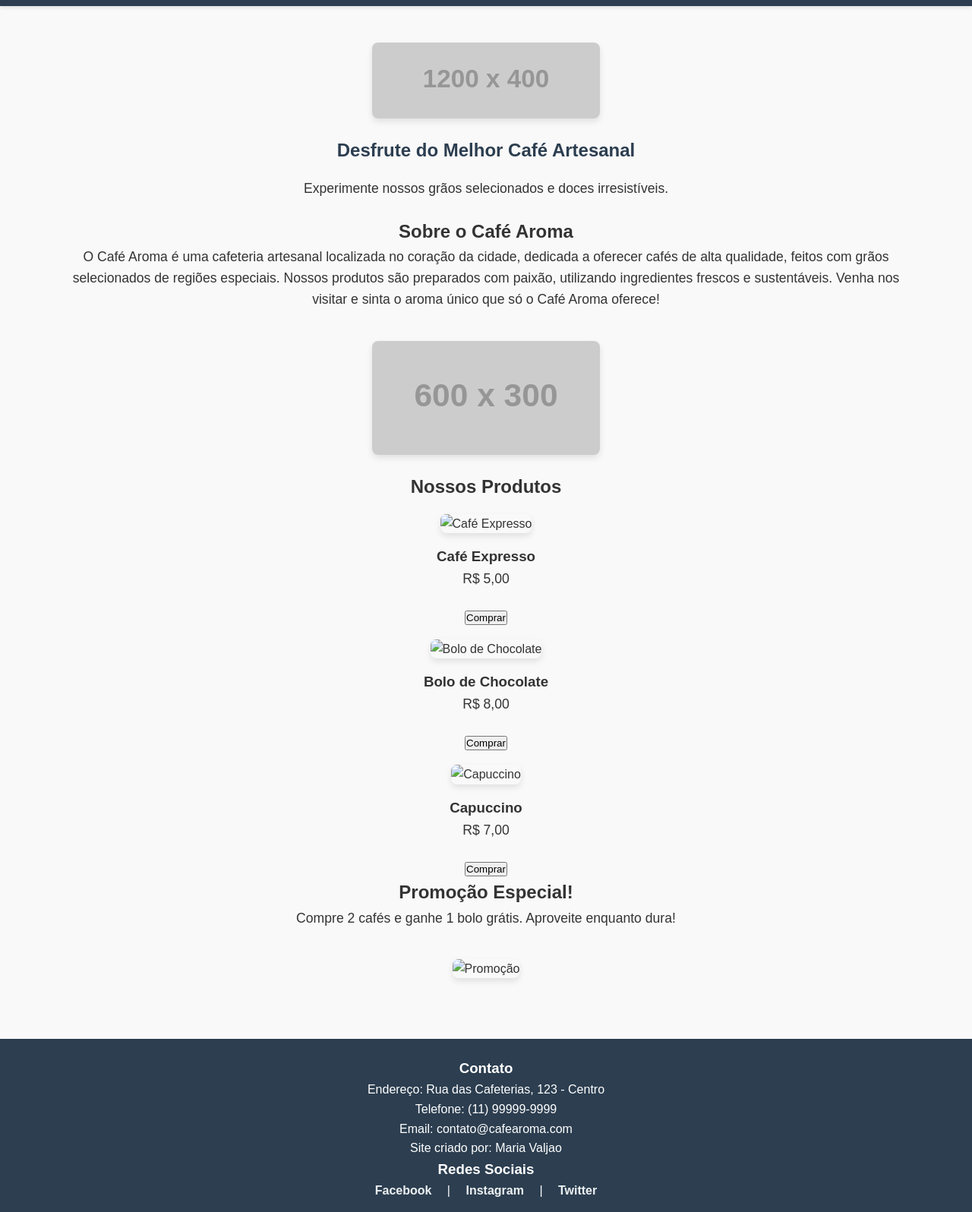
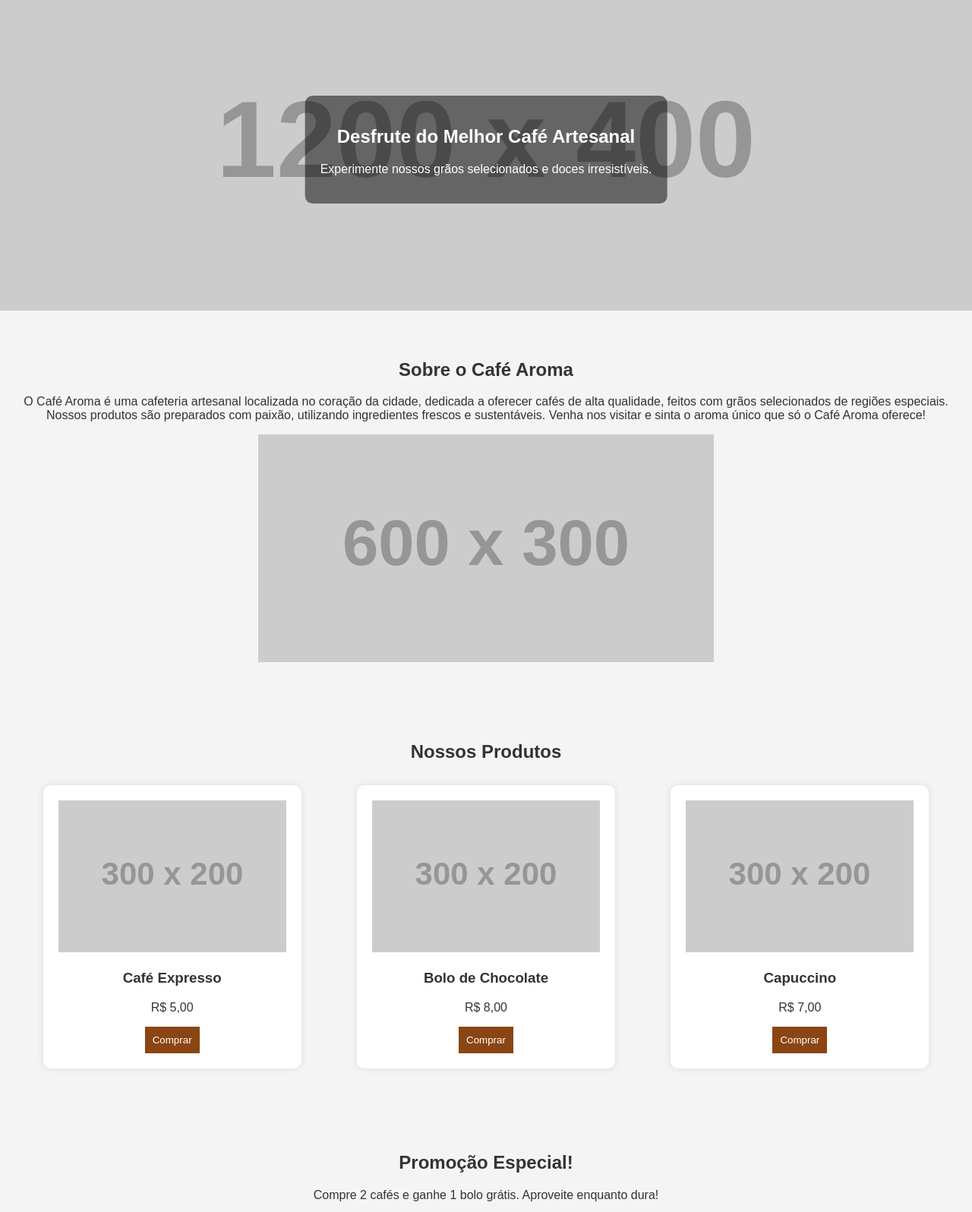
Before and after one commit to mariavaljao/seliga, a plain HTML site: page index.html in a window 1280 px wide. Shown: the part 92-1688 px from the top of the page at 76% size. Drawn offline with Linux system fonts and the light colour scheme; placeholder pictures from the web are drawn by us.

Commit message:
Add files via upload

```diff
--- a/index.html
+++ b/index.html
@@ -45,25 +45,19 @@
             <h2>Nossos Produtos</h2>
             <div class="produto-grid">
                 <div class="produto">
-                    <img src="{
-close-up shot of a freshly made espresso in a small ceramic cup, rich golden crema on top, steam rising gently, set on a dark wooden counter in a cozy café atmosphere, high-detail professional food photography."
-}
-alt="Café Expresso">
+                    <img src="https://via.placeholder.com/300x200/654321/FFFFFF?text=Café+Expresso" alt="Café Expresso">
                     <h3>Café Expresso</h3>
                     <p>R$ 5,00</p>
                     <button class="comprar">Comprar</button>
                 </div>
                 <div class="produto">
-                    <img src="
-  delicious, rich chocolate cake on a wooden table, covered in glossy chocolate ganache, with chocolate shavings on top, warm lighting, high-detail food photography, mouth-watering and inviting."
- alt="Bolo de Chocolate">
+                    <img src="https://via.placeholder.com/300x200/654321/FFFFFF?text=Bolo+de+Chocolate" alt="Bolo de Chocolate">
                     <h3>Bolo de Chocolate</h3>
                     <p>R$ 8,00</p>
                     <button class="comprar">Comprar</button>
                 </div>
                 <div class="produto">
-                    <img src=" beautifully crafted cappuccino in a ceramic cup, with smooth and detailed milk foam art on top, warm café lighting, placed on a wooden table, high-detail professional photography, cozy atmosphere."
- alt="Capuccino">
+                    <img src="https://via.placeholder.com/300x200/654321/FFFFFF?text=Capuccino" alt="Capuccino">
                     <h3>Capuccino</h3>
                     <p>R$ 7,00</p>
                     <button class="comprar">Comprar</button>
@@ -75,8 +69,7 @@ alt="Café Expresso">
         <section class="propaganda">
             <h2>Promoção Especial!</h2>
             <p>Compre 2 cafés e ganhe 1 bolo grátis. Aproveite enquanto dura!</p>
-            <img src="Promotional poster design showing two cups of coffee (espresso or cappuccino) side by side with steam rising, next to a delicious slice of chocolate cake with icing. Bright, inviting colors, modern café-style design, bold text area (empty) for customizable promotion message, clean layout, high-quality advertising style."
- alt="Promoção">
+            <img src="https://via.placeholder.com/400x200/FFD700/000000?text=Promoção" alt="Promoção">
         </section>
     </main>
 
@@ -90,7 +83,7 @@ alt="Café Expresso">
                 <p>Email: contato@cafearoma.com</p>
             </div>
             <div class="criador">
-                <p>Site criado por: Maria Valjao</p>
+                <p>Site criado por: João Silva</p>
             </div>
             <div class="redes-sociais">
                 <h3>Redes Sociais</h3>
--- a/script.js
+++ b/script.js
@@ -1,46 +1,15 @@
-// Menu Responsivo (Toggle para Mobile)
-document.addEventListener('DOMContentLoaded', () => {
-    const nav = document.querySelector('nav');
-    const toggleButton = document.createElement('button');
-    toggleButton.textContent = 'Menu';
-    toggleButton.style.display = 'none';
-    toggleButton.style.background = '#f87aeeff';
-    toggleButton.style.color = 'white';
-    toggleButton.style.border = 'none';
-    toggleButton.style.padding = '0.5rem';
-    toggleButton.style.cursor = 'pointer';
-    header.appendChild(toggleButton);
+// script.js
+// Simples funcionalidade para o botão de comprar (alerta)
+document.querySelectorAll('.comprar').forEach(button => {
+    button.addEventListener('click', () => {
+        alert('Produto adicionado ao carrinho!');
+    });
+});
 
-    // Mostrar botão em telas pequenas
-    const checkScreen = () => {
-        if (window.innerWidth <= 768) {
-            toggleButton.style.display = 'block';
-            nav.style.display = 'none';
-        } else {
-            toggleButton.style.display = 'none';
-            nav.style.display = 'flex';
-        }
-    };
+// Menu responsivo (opcional, para mobile)
+const menu = document.querySelector('.menu');
+const toggleMenu = () => {
+    menu.classList.toggle('active');
+};
 
-    checkScreen();
-    window.addEventListener('resize', checkScreen);
-
-    toggleButton.addEventListener('click', () => {
-        nav.style.display = nav.style.display === 'flex' ? 'none' : 'flex';
-    });
-
-    // Validação Simples de Formulário (Adicione um form no HTML se quiser)
-    // Exemplo: Para um formulário de contato no rodapé
-    const form = document.querySelector('#contact-form'); // Adicione <form id="contact-form"> no HTML
-    if (form) {
-        form.addEventListener('submit', (e) => {
-            e.preventDefault();
-            const email = form.querySelector('input[type="email"]').value;
-            if (email) {
-                alert('Obrigado! Entraremos em contato em breve.');
-            } else {
-                alert('Por favor, insira um e-mail válido.');
-            }
-        });
-    }
-});
+// Adicionar um botão hambúrguer se necessário (não incluído no HTML, mas pode ser adicionado)
--- a/styles.css
+++ b/styles.css
@@ -1,127 +1,105 @@
-/* Reset e Corpo Geral */
-* {
+/* styles.css */
+body {
+    font-family: Arial, sans-serif;
     margin: 0;
     padding: 0;
-    box-sizing: border-box;
+    background-color: #f4f4f4;
+    color: #333;
 }
 
-body {
-    font-family: 'Arial', sans-serif;
-    line-height: 1.6;
-    color: #333;
-    background-color: #f9f9f9;
-}
-
-/* Cabeçalho */
 header {
     display: flex;
     justify-content: space-between;
     align-items: center;
-    background-color: #2c3e50;
+    background-color: #8B4513;
+    padding: 10px 20px;
     color: white;
-    padding: 1rem 2rem;
-    box-shadow: 0 2px 5px rgba(0,0,0,0.1);
 }
 
 .logo img {
-    height: 60px;
-    width: auto;
+    height: 50px;
 }
 
-nav ul {
+.menu {
     list-style: none;
     display: flex;
+    gap: 20px;
 }
 
-nav ul li {
-    margin-left: 2rem;
+.menu a {
+    color: white;
+    text-decoration: none;
 }
 
-nav ul li a {
-    color: white;
-    text-decoration: none;
-    font-weight: bold;
-    transition: color 0.3s;
-}
-
-nav ul li a:hover {
-    color: #ecf0f1;
-}
-
-/* Corpo */
-main {
-    padding: 2rem;
-    max-width: 1200px;
-    margin: 0 auto;
+.banner {
+    position: relative;
     text-align: center;
 }
 
-main h1 {
-    margin-bottom: 1rem;
-    color: #2c3e50;
+.banner img {
+    width: 100%;
+    height: auto;
 }
 
-main p {
-    margin-bottom: 1.5rem;
-    font-size: 1.1rem;
+.banner-text {
+    position: absolute;
+    top: 50%;
+    left: 50%;
+    transform: translate(-50%, -50%);
+    color: white;
+    background: rgba(0, 0, 0, 0.5);
+    padding: 20px;
+    border-radius: 10px;
 }
 
-main img {
-    max-width: 300px;
-    height: auto;
-    margin: 1rem;
-    border-radius: 8px;
-    box-shadow: 0 4px 8px rgba(0,0,0,0.1);
+.sobre, .produtos, .propaganda {
+    padding: 40px 20px;
+    text-align: center;
 }
 
-.banner-propaganda {
-    margin-top: 2rem;
-    background-color: #fff;
-    padding: 1rem;
-    border-radius: 8px;
-    box-shadow: 0 4px 8px rgba(0,0,0,0.1);
+.produto-grid {
+    display: flex;
+    justify-content: space-around;
+    flex-wrap: wrap;
 }
 
-.banner-propaganda img {
-    max-width: 100%;
-    height: auto;
-    margin-bottom: 1rem;
+.produto {
+    background: white;
+    margin: 10px;
+    padding: 20px;
+    border-radius: 10px;
+    box-shadow: 0 0 10px rgba(0,0,0,0.1);
+    width: 300px;
 }
 
-/* Rodapé */
-footer {
-    background-color: #2c3e50;
-    color: white;
-    text-align: center;
-    padding: 1.5rem;
-    margin-top: 2rem;
+.produto img {
+    width: 100%;
+    height: 200px;
+    object-fit: cover;
 }
 
-.redes-sociais a {
-    color: #ecf0f1;
-    text-decoration: none;
-    margin: 0 1rem;
-    font-weight: bold;
+.comprar {
+    background: #8B4513;
+    color: white;
+    border: none;
+    padding: 10px;
+    cursor: pointer;
 }
 
-.redes-sociais a:hover {
-    color: #3498db;
+footer {
+    background-color: #333;
+    color: white;
+    padding: 20px;
+    text-align: center;
 }
 
-/* Responsividade */
-@media (max-width: 768px) {
-    header {
-        flex-direction: column;
-        text-align: center;
-    }
-    nav ul {
-        flex-direction: column;
-        margin-top: 1rem;
-    }
-    nav ul li {
-        margin: 0.5rem 0;
-    }
-    main img {
-        max-width: 100%;
-    }
+.footer-content {
+    display: flex;
+    justify-content: space-around;
+    flex-wrap: wrap;
 }
+
+footer a {
+    color: #FFD700;
+    text-decoration: none;
+}
```
